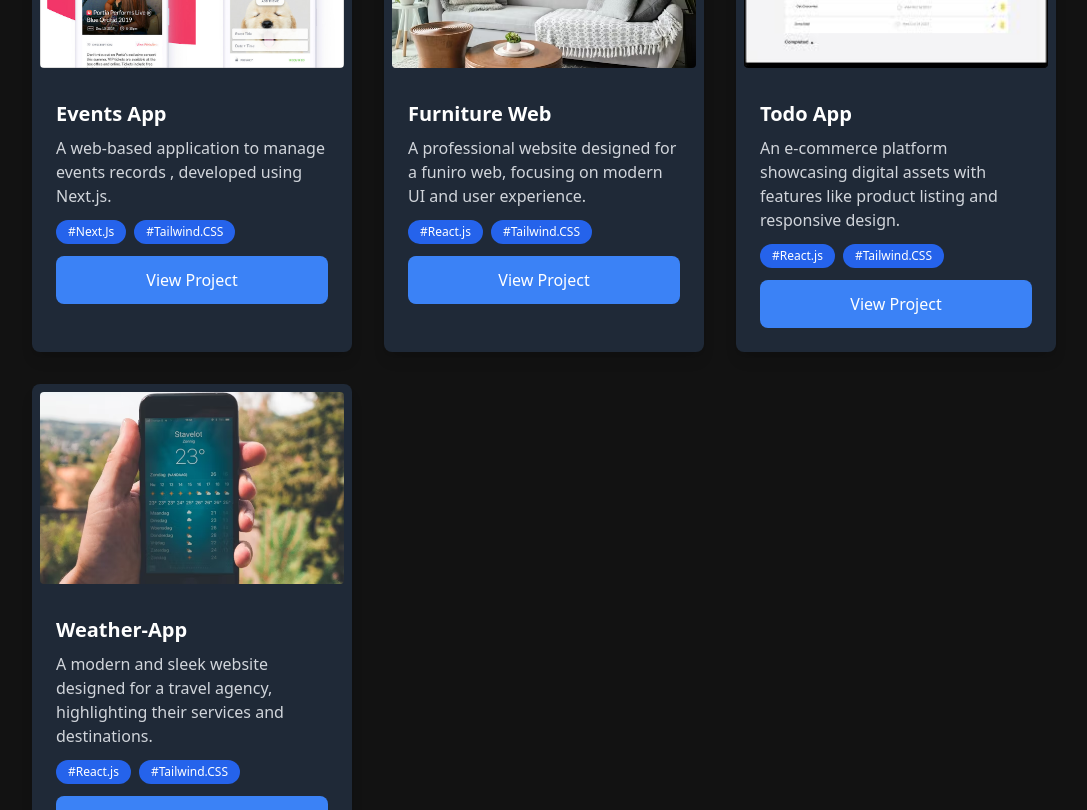
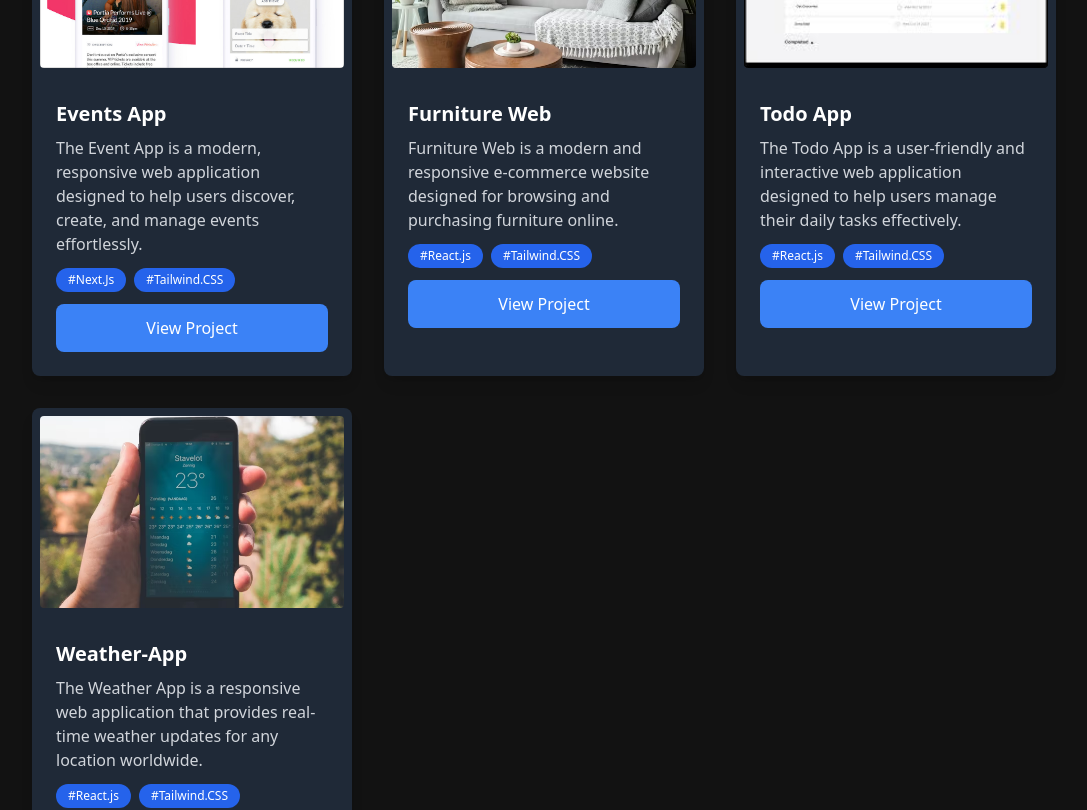
Before and after one commit to waseembaloch21/My-Portfolio, a React (Vite) app: page / in a window 1280 px wide. Shown: the part 1040-1850 px from the top of the page, without its empty margins (96-1183 px from the left). Built offline with nearby package versions, Linux system fonts and the light colour scheme.

Commit message:
Code updated

```diff
--- a/src/Components/ProjectsSection.jsx
+++ b/src/Components/ProjectsSection.jsx
@@ -8,7 +8,7 @@ const projects = [
   {
     title: "Events App",
     description:
-      "A web-based application to manage events records , developed using Next.js.",
+      "The Event App is a modern, responsive web application designed to help users discover, create, and manage events effortlessly.",
     image: EventsApp,
     link: "https://findfriend.vercel.app/",
     technologies: ["Next.Js", "Tailwind.CSS"],
@@ -16,7 +16,7 @@ const projects = [
   {
     title: "Furniture Web",
     description:
-      "A professional website designed for a funiro web, focusing on modern UI and user experience.",
+      "Furniture Web is a modern and responsive e-commerce website designed for browsing and purchasing furniture online. ",
     image: Furniture,
     link: "https://furniture-web-beta.vercel.app/",
     technologies: ["React.js", "Tailwind.CSS"],
@@ -24,7 +24,7 @@ const projects = [
   {
     title: "Todo App",
     description:
-      "An e-commerce platform showcasing digital assets with features like product listing and responsive design.",
+      "The Todo App is a user-friendly and interactive web application designed to help users manage their daily tasks effectively. ",
     image: TodoApp,
     link: "https://todo-app-seven-silk-87.vercel.app/",
     technologies: ["React.js", "Tailwind.CSS"],
@@ -32,9 +32,9 @@ const projects = [
   {
     title: "Weather-App",
     description:
-      "A modern and sleek website designed for a travel agency, highlighting their services and destinations.",
+      "The Weather App is a responsive web application that provides real-time weather updates for any location worldwide. ",
     image: WeatherApp,
-    link: "",
+    link: "https://weather-app-two-phi-91.vercel.app/",
     technologies: ["React.js", "Tailwind.CSS"],
   },
 ];
```
